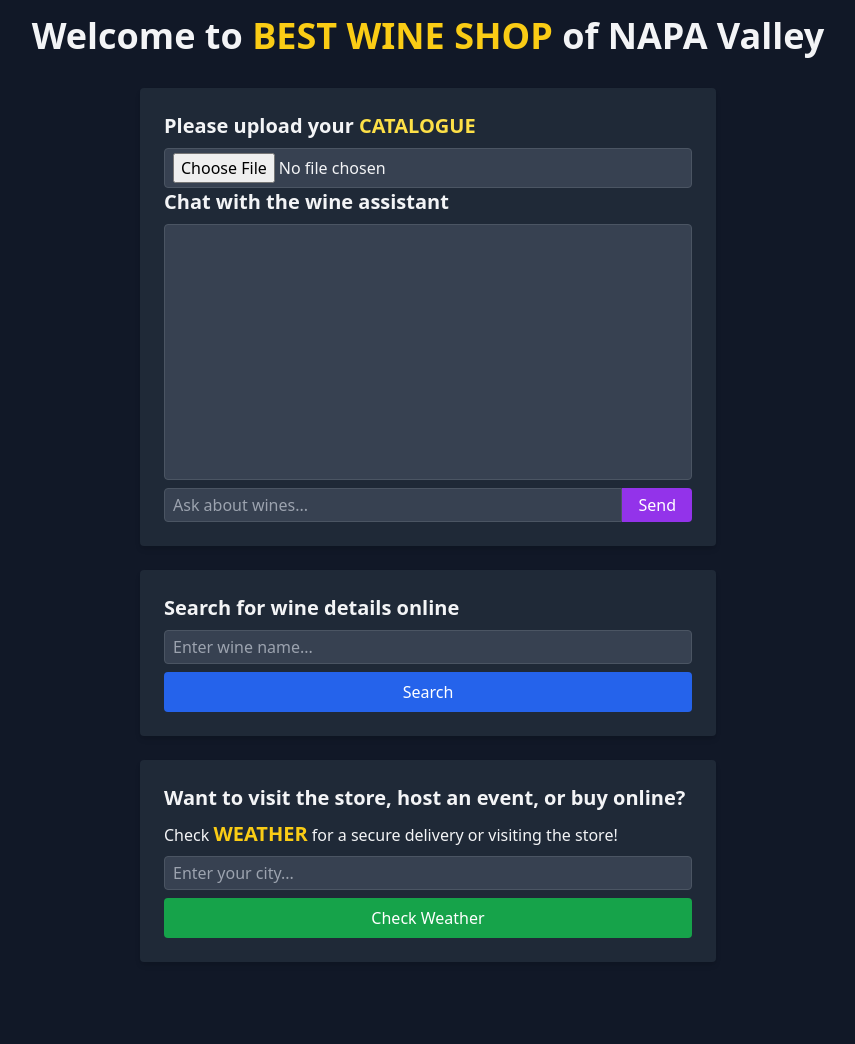
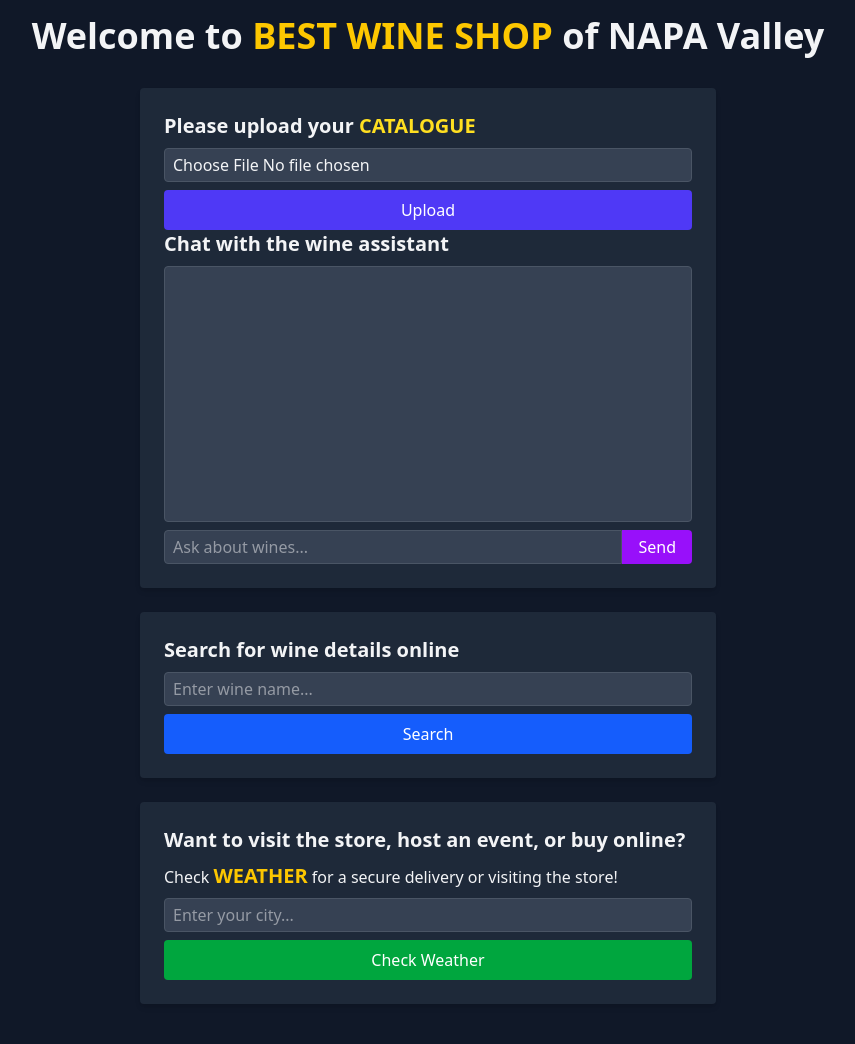
Before and after one commit to garvit-iitm/The-Conversational-Concierge, a Flask app: page / in a window 1280 px wide. Shown: the whole page, without its empty margins (212-1067 px from the left). Before the commit the page ends 962 px from the top, so only its background shows below. Run offline with Flask 3, Linux system fonts and the light colour scheme; some libraries are stand-ins or nearby versions.

Commit message:
implemented langchain framework with google api and pdf file reader for scaning document to produce 5 questions

```diff
--- a/app.py
+++ b/app.py
@@ -1,17 +1,51 @@
-from flask import Flask, render_template, request, jsonify
-
+from flask import Flask, render_template, request, jsonify ,session
 from langchain_google_genai import ChatGoogleGenerativeAI
-from langchain.chains import LLMChain, SequentialChain
+from langchain.chains import LLMChain
 from langchain.prompts import PromptTemplate
-from langchain.agents import initialize_agent, AgentType, load_tools
-
+from google import genai
 import os
+from PyPDF2 import PdfReader
 
 app = Flask(__name__)
+
+client = genai.Client(api_key=os.environ["GOOGLE_API_KEY"])
 
 @app.route("/")
 def index():
     return render_template("index.html")
 
+
+@app.route("/upload", methods=["POST"])
+def upload_file():
+    if 'file' not in request.files:
+        return jsonify({"error": "No file provided"}), 400
+
+    file = request.files['file']
+    if file.filename == '':
+        return jsonify({"error": "No file selected"}), 400
+
+    # Handle PDF or text
+    if file.filename.endswith(".pdf"):
+        reader = PdfReader(file)
+        content = ""
+        for page in reader.pages:
+            content += page.extract_text() or ""
+    else:
+        content = file.read().decode('utf-8')
+
+    llm = ChatGoogleGenerativeAI(model="gemini-2.5-flash")
+    prompt = PromptTemplate(
+        input_variables=["content"],
+        template="""Given the following content, generate 5 relevant questions
+        that a user might want to ask:
+        Content: {content}
+
+        Generate only 5 questions, numbered 1-5."""
+    )
+    chain = LLMChain(llm=llm, prompt=prompt)
+    questions = chain.run(content=content)
+
+    return jsonify({"questions": questions})
+
 if __name__ == "__main__":
-    app.run(debug=True,port=5050)
+    app.run(debug=True, port=8080)
--- /dev/null
+++ b/static/css/output.css
@@ -0,0 +1,514 @@
+/*! tailwindcss v4.1.13 | MIT License | https://tailwindcss.com */
+@layer properties;
+@layer theme, base, components, utilities;
+@layer theme {
+  :root, :host {
+    --font-sans: ui-sans-serif, system-ui, sans-serif, "Apple Color Emoji",
+      "Segoe UI Emoji", "Segoe UI Symbol", "Noto Color Emoji";
+    --font-mono: ui-monospace, SFMono-Regular, Menlo, Monaco, Consolas, "Liberation Mono",
+      "Courier New", monospace;
+    --color-yellow-300: oklch(90.5% 0.182 98.111);
+    --color-yellow-400: oklch(85.2% 0.199 91.936);
+    --color-green-400: oklch(79.2% 0.209 151.711);
+    --color-green-600: oklch(62.7% 0.194 149.214);
+    --color-green-700: oklch(52.7% 0.154 150.069);
+    --color-blue-400: oklch(70.7% 0.165 254.624);
+    --color-blue-500: oklch(62.3% 0.214 259.815);
+    --color-blue-600: oklch(54.6% 0.245 262.881);
+    --color-blue-700: oklch(48.8% 0.243 264.376);
+    --color-indigo-600: oklch(51.1% 0.262 276.966);
+    --color-indigo-700: oklch(45.7% 0.24 277.023);
+    --color-purple-600: oklch(55.8% 0.288 302.321);
+    --color-purple-700: oklch(49.6% 0.265 301.924);
+    --color-gray-100: oklch(96.7% 0.003 264.542);
+    --color-gray-200: oklch(92.8% 0.006 264.531);
+    --color-gray-600: oklch(44.6% 0.03 256.802);
+    --color-gray-700: oklch(37.3% 0.034 259.733);
+    --color-gray-800: oklch(27.8% 0.033 256.848);
+    --color-gray-900: oklch(21% 0.034 264.665);
+    --color-white: #fff;
+    --spacing: 0.25rem;
+    --container-xl: 36rem;
+    --text-lg: 1.125rem;
+    --text-lg--line-height: calc(1.75 / 1.125);
+    --text-xl: 1.25rem;
+    --text-xl--line-height: calc(1.75 / 1.25);
+    --text-2xl: 1.5rem;
+    --text-2xl--line-height: calc(2 / 1.5);
+    --text-3xl: 1.875rem;
+    --text-3xl--line-height: calc(2.25 / 1.875);
+    --text-4xl: 2.25rem;
+    --text-4xl--line-height: calc(2.5 / 2.25);
+    --font-weight-semibold: 600;
+    --font-weight-bold: 700;
+    --default-font-family: var(--font-sans);
+    --default-mono-font-family: var(--font-mono);
+  }
+}
+@layer base {
+  *, ::after, ::before, ::backdrop, ::file-selector-button {
+    box-sizing: border-box;
+    margin: 0;
+    padding: 0;
+    border: 0 solid;
+  }
+  html, :host {
+    line-height: 1.5;
+    -webkit-text-size-adjust: 100%;
+    tab-size: 4;
+    font-family: var(--default-font-family, ui-sans-serif, system-ui, sans-serif, "Apple Color Emoji", "Segoe UI Emoji", "Segoe UI Symbol", "Noto Color Emoji");
+    font-feature-settings: var(--default-font-feature-settings, normal);
+    font-variation-settings: var(--default-font-variation-settings, normal);
+    -webkit-tap-highlight-color: transparent;
+  }
+  hr {
+    height: 0;
+    color: inherit;
+    border-top-width: 1px;
+  }
+  abbr:where([title]) {
+    -webkit-text-decoration: underline dotted;
+    text-decoration: underline dotted;
+  }
+  h1, h2, h3, h4, h5, h6 {
+    font-size: inherit;
+    font-weight: inherit;
+  }
+  a {
+    color: inherit;
+    -webkit-text-decoration: inherit;
+    text-decoration: inherit;
+  }
+  b, strong {
+    font-weight: bolder;
+  }
+  code, kbd, samp, pre {
+    font-family: var(--default-mono-font-family, ui-monospace, SFMono-Regular, Menlo, Monaco, Consolas, "Liberation Mono", "Courier New", monospace);
+    font-feature-settings: var(--default-mono-font-feature-settings, normal);
+    font-variation-settings: var(--default-mono-font-variation-settings, normal);
+    font-size: 1em;
+  }
+  small {
+    font-size: 80%;
+  }
+  sub, sup {
+    font-size: 75%;
+    line-height: 0;
+    position: relative;
+    vertical-align: baseline;
+  }
+  sub {
+    bottom: -0.25em;
+  }
+  sup {
+    top: -0.5em;
+  }
+  table {
+    text-indent: 0;
+    border-color: inherit;
+    border-collapse: collapse;
+  }
+  :-moz-focusring {
+    outline: auto;
+  }
+  progress {
+    vertical-align: baseline;
+  }
+  summary {
+    display: list-item;
+  }
+  ol, ul, menu {
+    list-style: none;
+  }
+  img, svg, video, canvas, audio, iframe, embed, object {
+    display: block;
+    vertical-align: middle;
+  }
+  img, video {
+    max-width: 100%;
+    height: auto;
+  }
+  button, input, select, optgroup, textarea, ::file-selector-button {
+    font: inherit;
+    font-feature-settings: inherit;
+    font-variation-settings: inherit;
+    letter-spacing: inherit;
+    color: inherit;
+    border-radius: 0;
+    background-color: transparent;
+    opacity: 1;
+  }
+  :where(select:is([multiple], [size])) optgroup {
+    font-weight: bolder;
+  }
+  :where(select:is([multiple], [size])) optgroup option {
+    padding-inline-start: 20px;
+  }
+  ::file-selector-button {
+    margin-inline-end: 4px;
+  }
+  ::placeholder {
+    opacity: 1;
+  }
+  @supports (not (-webkit-appearance: -apple-pay-button))  or (contain-intrinsic-size: 1px) {
+    ::placeholder {
+      color: currentcolor;
+      @supports (color: color-mix(in lab, red, red)) {
+        color: color-mix(in oklab, currentcolor 50%, transparent);
+      }
+    }
+  }
+  textarea {
+    resize: vertical;
+  }
+  ::-webkit-search-decoration {
+    -webkit-appearance: none;
+  }
+  ::-webkit-date-and-time-value {
+    min-height: 1lh;
+    text-align: inherit;
+  }
+  ::-webkit-datetime-edit {
+    display: inline-flex;
+  }
+  ::-webkit-datetime-edit-fields-wrapper {
+    padding: 0;
+  }
+  ::-webkit-datetime-edit, ::-webkit-datetime-edit-year-field, ::-webkit-datetime-edit-month-field, ::-webkit-datetime-edit-day-field, ::-webkit-datetime-edit-hour-field, ::-webkit-datetime-edit-minute-field, ::-webkit-datetime-edit-second-field, ::-webkit-datetime-edit-millisecond-field, ::-webkit-datetime-edit-meridiem-field {
+    padding-block: 0;
+  }
+  ::-webkit-calendar-picker-indicator {
+    line-height: 1;
+  }
+  :-moz-ui-invalid {
+    box-shadow: none;
+  }
+  button, input:where([type="button"], [type="reset"], [type="submit"]), ::file-selector-button {
+    appearance: button;
+  }
+  ::-webkit-inner-spin-button, ::-webkit-outer-spin-button {
+    height: auto;
+  }
+  [hidden]:where(:not([hidden="until-found"])) {
+    display: none !important;
+  }
+}
+@layer utilities {
+  .static {
+    position: static;
+  }
+  .mt-2 {
+    margin-top: calc(var(--spacing) * 2);
+  }
+  .mb-2 {
+    margin-bottom: calc(var(--spacing) * 2);
+  }
+  .mb-6 {
+    margin-bottom: calc(var(--spacing) * 6);
+  }
+  .mb-8 {
+    margin-bottom: calc(var(--spacing) * 8);
+  }
+  .flex {
+    display: flex;
+  }
+  .table {
+    display: table;
+  }
+  .h-64 {
+    height: calc(var(--spacing) * 64);
+  }
+  .min-h-screen {
+    min-height: 100vh;
+  }
+  .w-full {
+    width: 100%;
+  }
+  .max-w-xl {
+    max-width: var(--container-xl);
+  }
+  .flex-1 {
+    flex: 1;
+  }
+  .border-collapse {
+    border-collapse: collapse;
+  }
+  .resize {
+    resize: both;
+  }
+  .flex-col {
+    flex-direction: column;
+  }
+  .items-center {
+    align-items: center;
+  }
+  .overflow-y-auto {
+    overflow-y: auto;
+  }
+  .rounded {
+    border-radius: 0.25rem;
+  }
+  .rounded-l {
+    border-top-left-radius: 0.25rem;
+    border-bottom-left-radius: 0.25rem;
+  }
+  .rounded-r {
+    border-top-right-radius: 0.25rem;
+    border-bottom-right-radius: 0.25rem;
+  }
+  .border {
+    border-style: var(--tw-border-style);
+    border-width: 1px;
+  }
+  .border-gray-600 {
+    border-color: var(--color-gray-600);
+  }
+  .bg-blue-600 {
+    background-color: var(--color-blue-600);
+  }
+  .bg-gray-700 {
+    background-color: var(--color-gray-700);
+  }
+  .bg-gray-800 {
+    background-color: var(--color-gray-800);
+  }
+  .bg-gray-900 {
+    background-color: var(--color-gray-900);
+  }
+  .bg-green-600 {
+    background-color: var(--color-green-600);
+  }
+  .bg-indigo-600 {
+    background-color: var(--color-indigo-600);
+  }
+  .bg-purple-600 {
+    background-color: var(--color-purple-600);
+  }
+  .p-2 {
+    padding: calc(var(--spacing) * 2);
+  }
+  .p-4 {
+    padding: calc(var(--spacing) * 4);
+  }
+  .p-6 {
+    padding: calc(var(--spacing) * 6);
+  }
+  .px-2 {
+    padding-inline: calc(var(--spacing) * 2);
+  }
+  .px-4 {
+    padding-inline: calc(var(--spacing) * 4);
+  }
+  .py-1 {
+    padding-block: calc(var(--spacing) * 1);
+  }
+  .py-2 {
+    padding-block: calc(var(--spacing) * 2);
+  }
+  .text-center {
+    text-align: center;
+  }
+  .text-left {
+    text-align: left;
+  }
+  .text-right {
+    text-align: right;
+  }
+  .text-3xl {
+    font-size: var(--text-3xl);
+    line-height: var(--tw-leading, var(--text-3xl--line-height));
+  }
+  .text-lg {
+    font-size: var(--text-lg);
+    line-height: var(--tw-leading, var(--text-lg--line-height));
+  }
+  .text-xl {
+    font-size: var(--text-xl);
+    line-height: var(--tw-leading, var(--text-xl--line-height));
+  }
+  .font-bold {
+    --tw-font-weight: var(--font-weight-bold);
+    font-weight: var(--font-weight-bold);
+  }
+  .font-semibold {
+    --tw-font-weight: var(--font-weight-semibold);
+    font-weight: var(--font-weight-semibold);
+  }
+  .text-blue-400 {
+    color: var(--color-blue-400);
+  }
+  .text-gray-100 {
+    color: var(--color-gray-100);
+  }
+  .text-gray-200 {
+    color: var(--color-gray-200);
+  }
+  .text-green-400 {
+    color: var(--color-green-400);
+  }
+  .text-white {
+    color: var(--color-white);
+  }
+  .text-yellow-300 {
+    color: var(--color-yellow-300);
+  }
+  .text-yellow-400 {
+    color: var(--color-yellow-400);
+  }
+  .uppercase {
+    text-transform: uppercase;
+  }
+  .underline {
+    text-decoration-line: underline;
+  }
+  .shadow-md {
+    --tw-shadow: 0 4px 6px -1px var(--tw-shadow-color, rgb(0 0 0 / 0.1)), 0 2px 4px -2px var(--tw-shadow-color, rgb(0 0 0 / 0.1));
+    box-shadow: var(--tw-inset-shadow), var(--tw-inset-ring-shadow), var(--tw-ring-offset-shadow), var(--tw-ring-shadow), var(--tw-shadow);
+  }
+  .outline {
+    outline-style: var(--tw-outline-style);
+    outline-width: 1px;
+  }
+  .hover\:bg-blue-700 {
+    &:hover {
+      @media (hover: hover) {
+        background-color: var(--color-blue-700);
+      }
+    }
+  }
+  .hover\:bg-green-700 {
+    &:hover {
+      @media (hover: hover) {
+        background-color: var(--color-green-700);
+      }
+    }
+  }
+  .hover\:bg-indigo-700 {
+    &:hover {
+      @media (hover: hover) {
+        background-color: var(--color-indigo-700);
+      }
+    }
+  }
+  .hover\:bg-purple-700 {
+    &:hover {
+      @media (hover: hover) {
+        background-color: var(--color-purple-700);
+      }
+    }
+  }
+  .md\:text-4xl {
+    @media (width >= 48rem) {
+      font-size: var(--text-4xl);
+      line-height: var(--tw-leading, var(--text-4xl--line-height));
+    }
+  }
+  .md\:text-xl {
+    @media (width >= 48rem) {
+      font-size: var(--text-xl);
+      line-height: var(--tw-leading, var(--text-xl--line-height));
+    }
+  }
+}
+@property --tw-border-style {
+  syntax: "*";
+  inherits: false;
+  initial-value: solid;
+}
+@property --tw-font-weight {
+  syntax: "*";
+  inherits: false;
+}
+@property --tw-shadow {
+  syntax: "*";
+  inherits: false;
+  initial-value: 0 0 #0000;
+}
+@property --tw-shadow-color {
+  syntax: "*";
+  inherits: false;
+}
+@property --tw-shadow-alpha {
+  syntax: "<percentage>";
+  inherits: false;
+  initial-value: 100%;
+}
+@property --tw-inset-shadow {
+  syntax: "*";
+  inherits: false;
+  initial-value: 0 0 #0000;
+}
+@property --tw-inset-shadow-color {
+  syntax: "*";
+  inherits: false;
+}
+@property --tw-inset-shadow-alpha {
+  syntax: "<percentage>";
+  inherits: false;
+  initial-value: 100%;
+}
+@property --tw-ring-color {
+  syntax: "*";
+  inherits: false;
+}
+@property --tw-ring-shadow {
+  syntax: "*";
+  inherits: false;
+  initial-value: 0 0 #0000;
+}
+@property --tw-inset-ring-color {
+  syntax: "*";
+  inherits: false;
+}
+@property --tw-inset-ring-shadow {
+  syntax: "*";
+  inherits: false;
+  initial-value: 0 0 #0000;
+}
+@property --tw-ring-inset {
+  syntax: "*";
+  inherits: false;
+}
+@property --tw-ring-offset-width {
+  syntax: "<length>";
+  inherits: false;
+  initial-value: 0px;
+}
+@property --tw-ring-offset-color {
+  syntax: "*";
+  inherits: false;
+  initial-value: #fff;
+}
+@property --tw-ring-offset-shadow {
+  syntax: "*";
+  inherits: false;
+  initial-value: 0 0 #0000;
+}
+@property --tw-outline-style {
+  syntax: "*";
+  inherits: false;
+  initial-value: solid;
+}
+@layer properties {
+  @supports ((-webkit-hyphens: none) and (not (margin-trim: inline))) or ((-moz-orient: inline) and (not (color:rgb(from red r g b)))) {
+    *, ::before, ::after, ::backdrop {
+      --tw-border-style: solid;
+      --tw-font-weight: initial;
+      --tw-shadow: 0 0 #0000;
+      --tw-shadow-color: initial;
+      --tw-shadow-alpha: 100%;
+      --tw-inset-shadow: 0 0 #0000;
+      --tw-inset-shadow-color: initial;
+      --tw-inset-shadow-alpha: 100%;
+      --tw-ring-color: initial;
+      --tw-ring-shadow: 0 0 #0000;
+      --tw-inset-ring-color: initial;
+      --tw-inset-ring-shadow: 0 0 #0000;
+      --tw-ring-inset: initial;
+      --tw-ring-offset-width: 0px;
+      --tw-ring-offset-color: #fff;
+      --tw-ring-offset-shadow: 0 0 #0000;
+      --tw-outline-style: solid;
+    }
+  }
+}
--- /dev/null
+++ b/static/script/script.js
@@ -0,0 +1,51 @@
+const form = document.getElementById('chat-form');
+const userInput = document.getElementById('user-input');
+const chatOutput = document.getElementById('chat-output');
+
+//declare global
+let uploadedFile = null;
+
+// Handle file selection
+document.getElementById('file-input').addEventListener('change', (e) => {
+    uploadedFile = e.target.files[0];
+    console.log("File selected:", uploadedFile.name);
+});
+
+// Handle file upload
+document.getElementById('upload-button').addEventListener('click', () => {
+    if (!uploadedFile) {
+        alert('Please select a file to upload.');
+        return;
+    }
+    const formData = new FormData();
+    formData.append('file', uploadedFile);
+
+    fetch('/upload', {
+        method: 'POST',
+        body: formData
+    })
+    .then(response => response.json())
+    .then(data => {
+        if (data.questions) {
+            chatOutput.innerHTML += `<div class="text-left text-green-400 mb-2">
+                <br>${data.questions.replace(/\n/g, "<br>")}
+            </div>`;
+        } else {
+            alert(data.error || "Upload failed.");
+        }
+    })
+    .catch(error => {
+        console.error('Error:', error);
+        alert('File upload failed.');
+    });
+});
+
+// Handle chat submit
+form.addEventListener('submit', (e) => {
+    e.preventDefault();
+    const message = userInput.value.trim();
+    if (!message) return;
+
+    chatOutput.innerHTML += `<div class="text-right text-blue-400 mb-2">You: ${message}</div>`;
+    userInput.value = '';
+});
--- a/static/src/output.css
+++ b/static/src/output.css
@@ -96,7 +96,6 @@
   }
   img, svg, video, canvas, audio, iframe, embed, object {
     display: block;
-    vertical-align: middle;
   }
   img, video {
     max-width: 100%;
--- a/templates/index.html
+++ b/templates/index.html
@@ -3,7 +3,8 @@
 <head>
     <meta charset="UTF-8">
     <meta name="viewport" content="width=device-width, initial-scale=1.0">
-    <script src="https://cdn.tailwindcss.com"></script>
+    <link href="{{ url_for('static', filename='css/output.css') }}" rel="stylesheet">
+
 <title>Napa-Valley || Wine Shop</title>
 </head>
 <body class="bg-gray-900 text-gray-100 min-h-screen flex flex-col items-center p-4">
@@ -16,7 +17,8 @@
   <!-- File Upload Section -->
   <div class="bg-gray-800 shadow-md rounded p-6 w-full max-w-xl mb-6">
     <h2 class="text-xl font-semibold mb-2">Please upload your <span class="uppercase text-yellow-300">CATALOGUE</span></h2>
-    <input type="file" class="border border-gray-600 rounded px-2 py-1 w-full bg-gray-700 text-gray-100">
+    <input type="file" id="file-input" class="border border-gray-600 rounded px-2 py-1 w-full bg-gray-700 text-gray-100">
+    <button id="upload-button" class="bg-indigo-600 text-white px-4 py-2 rounded hover:bg-indigo-700 mt-2 w-full">Upload</button>
         <h2 class="text-xl font-semibold mb-2">Chat with the wine assistant</h2>
     <div id="chat-output" class="h-64 overflow-y-auto border border-gray-600 rounded p-2 bg-gray-700 mb-2"></div>
     <form id="chat-form" class="flex">
@@ -40,25 +42,7 @@
     <input type="text" placeholder="Enter your city..." class="border border-gray-600 rounded px-2 py-1 w-full bg-gray-700 text-gray-100 mb-2">
     <button class="bg-green-600 text-white px-4 py-2 rounded hover:bg-green-700 w-full">Check Weather</button>
   </div>
+</body>
 
-
-
-  <!-- JS for chat (dummy for now) -->
-  <script>
-    const form = document.getElementById('chat-form');
-    const userInput = document.getElementById('user-input');
-    const chatOutput = document.getElementById('chat-output');
-
-    form.addEventListener('submit', (e) => {
-      e.preventDefault();
-      const message = userInput.value;
-      if (!message) return;
-      chatOutput.innerHTML += `<div class="text-right text-blue-400 mb-2">You: ${message}</div>`;
-      chatOutput.innerHTML += `<div class="text-left text-gray-200 mb-2">Bot: Response goes here...</div>`;
-      userInput.value = '';
-      chatOutput.scrollTop = chatOutput.scrollHeight;
-    });
-  </script>
-
-</body>
+<script src="/static/script/script.js"></script>
 </html>
```
Also changed, not shown: chains/agents.py (deleted), static/src/input.css (renamed from static/src/source.css), utils/tools.py (deleted).
